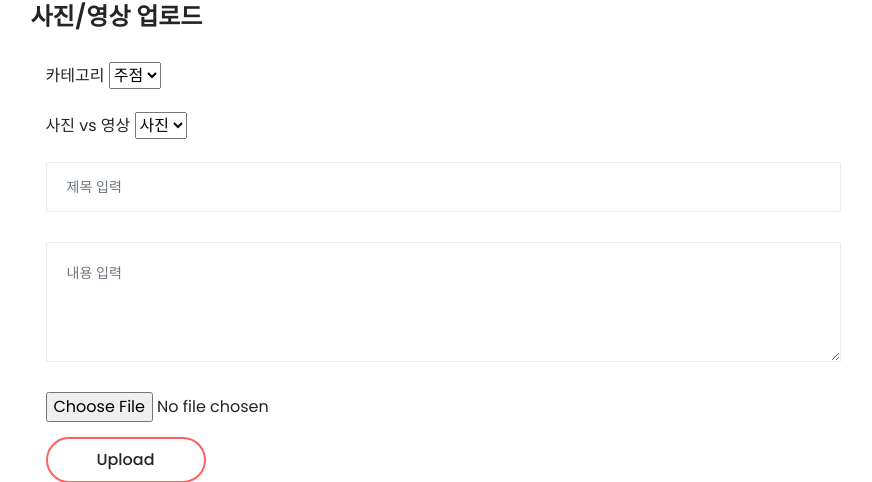
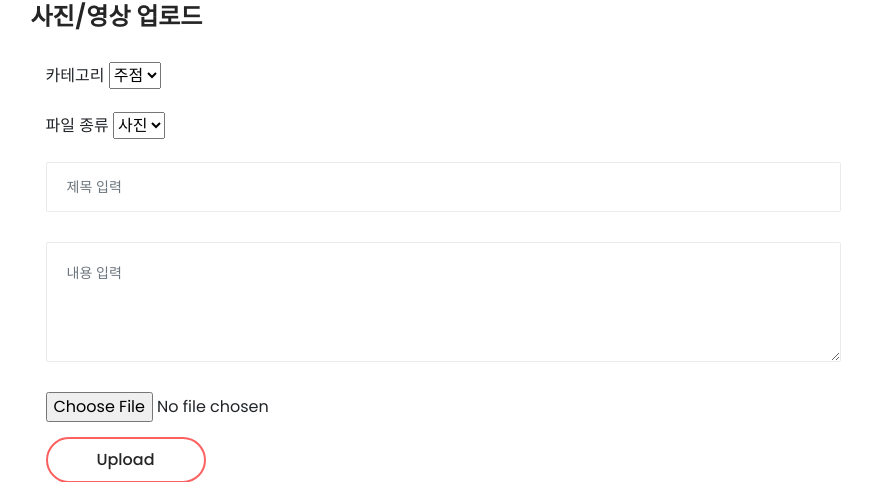
Before and after one commit to JuYeong0413/2020-dgu-fest, a Django app: page /posts/new/ in a window 1280 px wide. Shown: the part 159-641 px from the top of the page, without its empty margins (197-1069 px from the left). Run offline with Django 3.2, Linux system fonts and the light colour scheme; some libraries are stand-ins or nearby versions; some web fonts are replaced.

Commit message:
사진영상select의 label이름 수정

```diff
--- a/posts/templates/posts/new.html
+++ b/posts/templates/posts/new.html
@@ -145,7 +145,7 @@
                                     </select>
                                 </div>
                                 <div class="form-group">
-                                    <label>사진 vs 영상</label>
+                                    <label>파일 종류</label>
                                     <select name="mediatype" id="mediatype">
                                         <option value="image">사진</option>
                                         <option value="video">영상</option>
```
